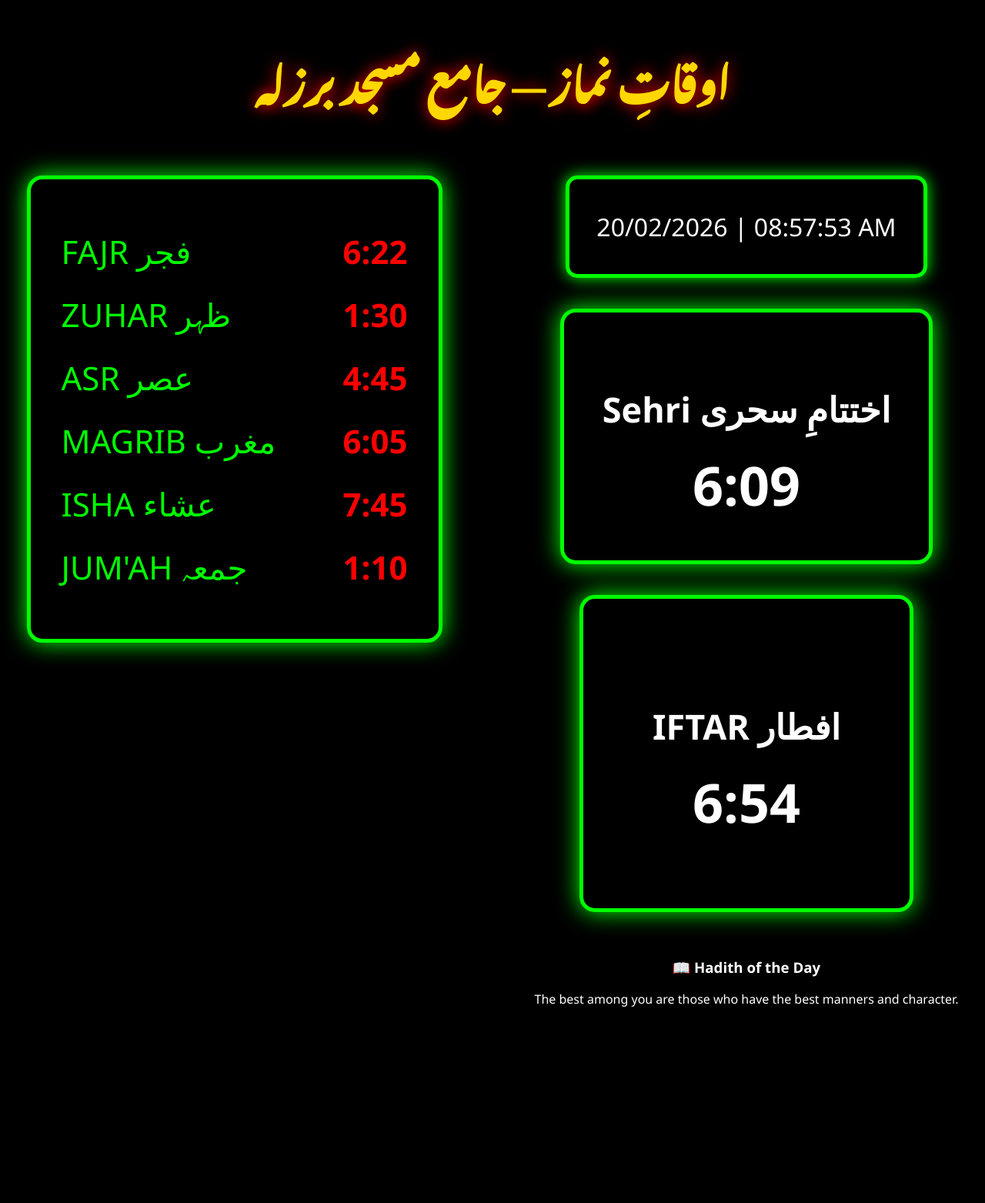
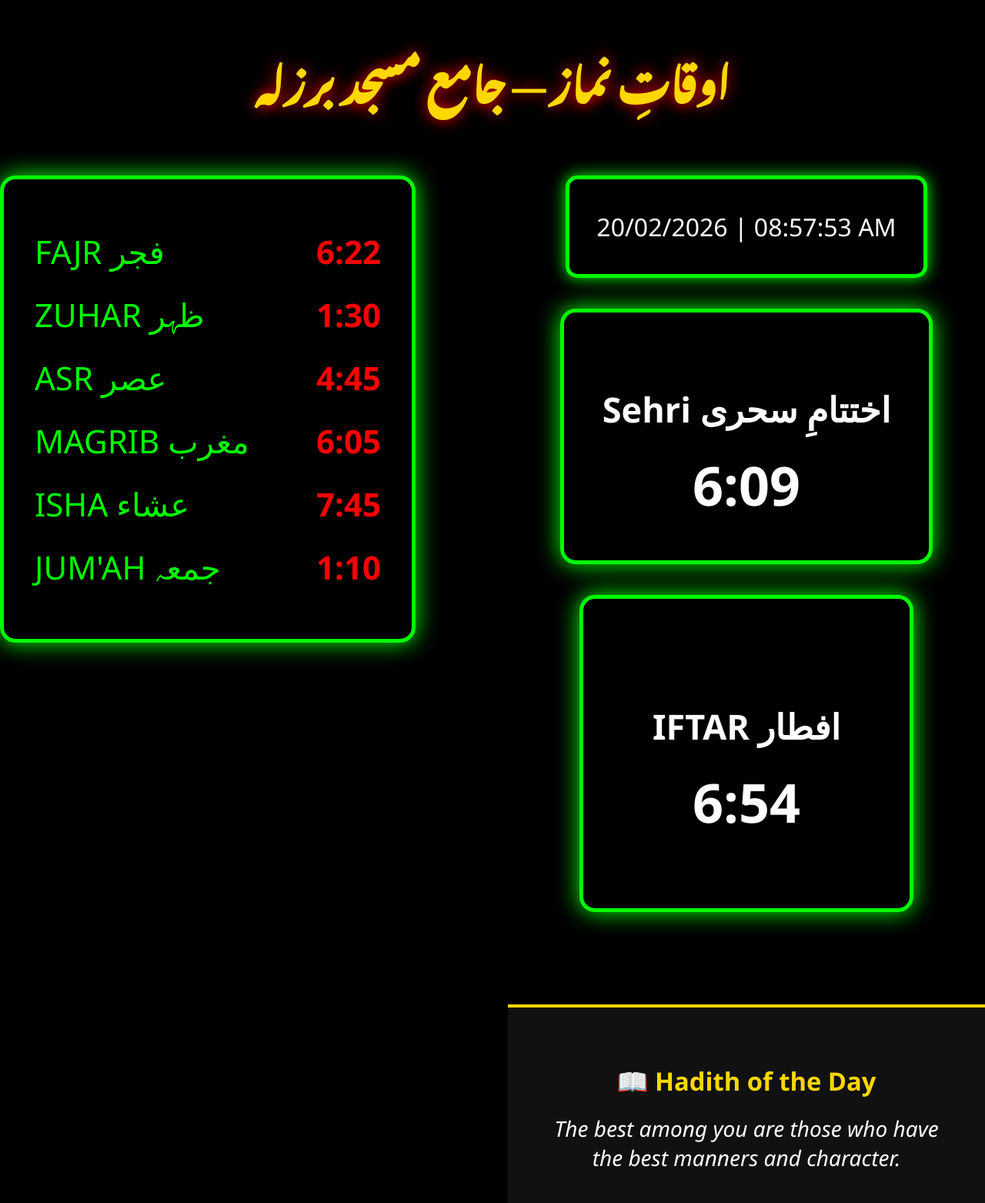
Before and after one commit to mazimmanzoor/jamia-masjid-barzulla, a Flask app: page / in a window 1280 px wide. Shown: the whole page at 77% size. Before the commit the page ends 1308 px from the top, so only its background shows below. Run offline with Flask 3, Linux system fonts and the light colour scheme.

Commit message:
Update style.css

```diff
--- a/static/style.css
+++ b/static/style.css
@@ -184,3 +184,32 @@
         font-size: 40px;
     }
 }
+/* HADITH BOX */
+.hadith-box {
+    margin-top: 80px;
+    padding: 40px;
+    border-top: 4px solid gold;
+    background: #111;
+    font-size: 28px;
+    color: white;
+    text-align: center;
+}
+
+.hadith-box h3 {
+    color: gold;
+    margin-bottom: 20px;
+}
+
+.hadith-box p {
+    max-width: 1000px;
+    margin: auto;
+    font-style: italic;
+}
+
+/* Mobile Responsive */
+@media (max-width: 768px) {
+    .hadith-box {
+        font-size: 18px;
+        padding: 20px;
+    }
+}
```
